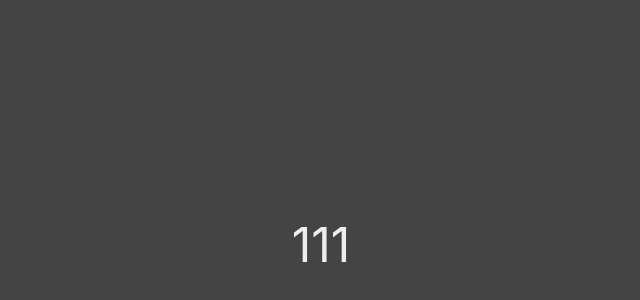
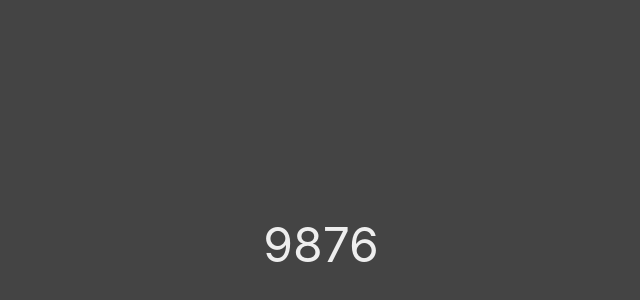
Before and after one commit to gpmendes7/entendendotypescript2, a React (Create React App) app: page / in a window 1280 px wide. Shown: the part 156-456 px from the top of the page, without its empty margins (319-959 px from the left). Built offline with nearby package versions, Linux system fonts and the light colour scheme.

Commit message:
169. Componente de Classe: Aplicando Tipos #01

```diff
--- a/src/App.js
+++ b/src/App.js
@@ -1,10 +1,10 @@
 import './App.css'
-import ContadorValor from './componentes/ContadorValor'
+import Contador from './componentes/Contador'
 
 function App() {
   return (
     <div className="App">
-      <ContadorValor contador={111} />
+      <Contador valorInicial={9876} />
     </div>
   );
 }
--- /dev/null
+++ b/src/componentes/Contador.tsx
@@ -0,0 +1,20 @@
+import React, { Component } from 'react'
+import ContadorValor from './ContadorValor'
+
+interface IContadorProps {
+  valorInicial?: number
+}
+
+interface IContadorState {
+  valor: number
+}
+
+export default class Contador extends Component<IContadorProps, IContadorState> {
+  public state = { valor: this.props.valorInicial || 0 }
+
+  render() {
+    return (
+      <ContadorValor contador={this.state.valor} />
+     )
+  }
+}
--- a/src/componentes/ContadorValor.tsx
+++ b/src/componentes/ContadorValor.tsx
@@ -1,11 +1,7 @@
 import React from 'react'
 
-interface ContadorValorProps {
+interface IContadorValorProps {
   contador: number
 }
 
-export default (props: ContadorValorProps) => {
-  return (
-    <p>{props.contador}</p>
-  )
-}
+export default (props: IContadorValorProps) => <p>{props.contador}</p>
```
